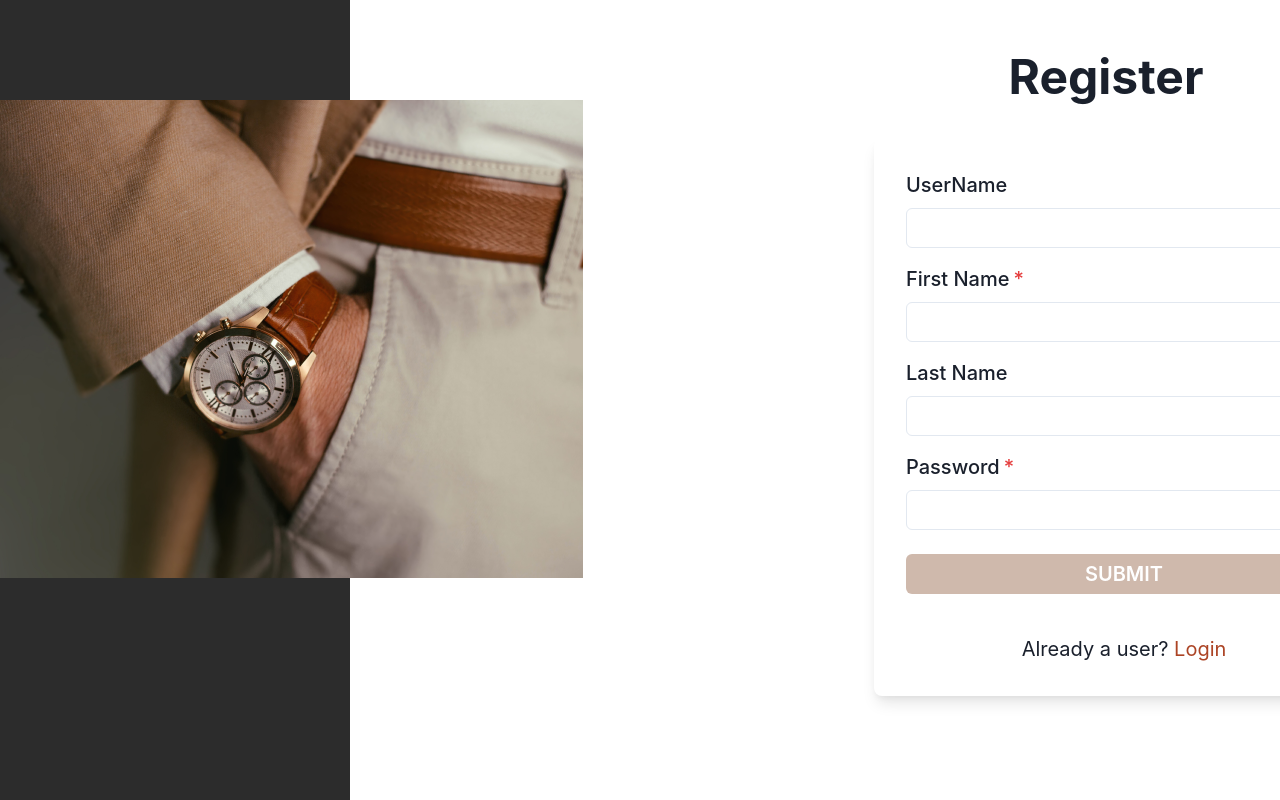
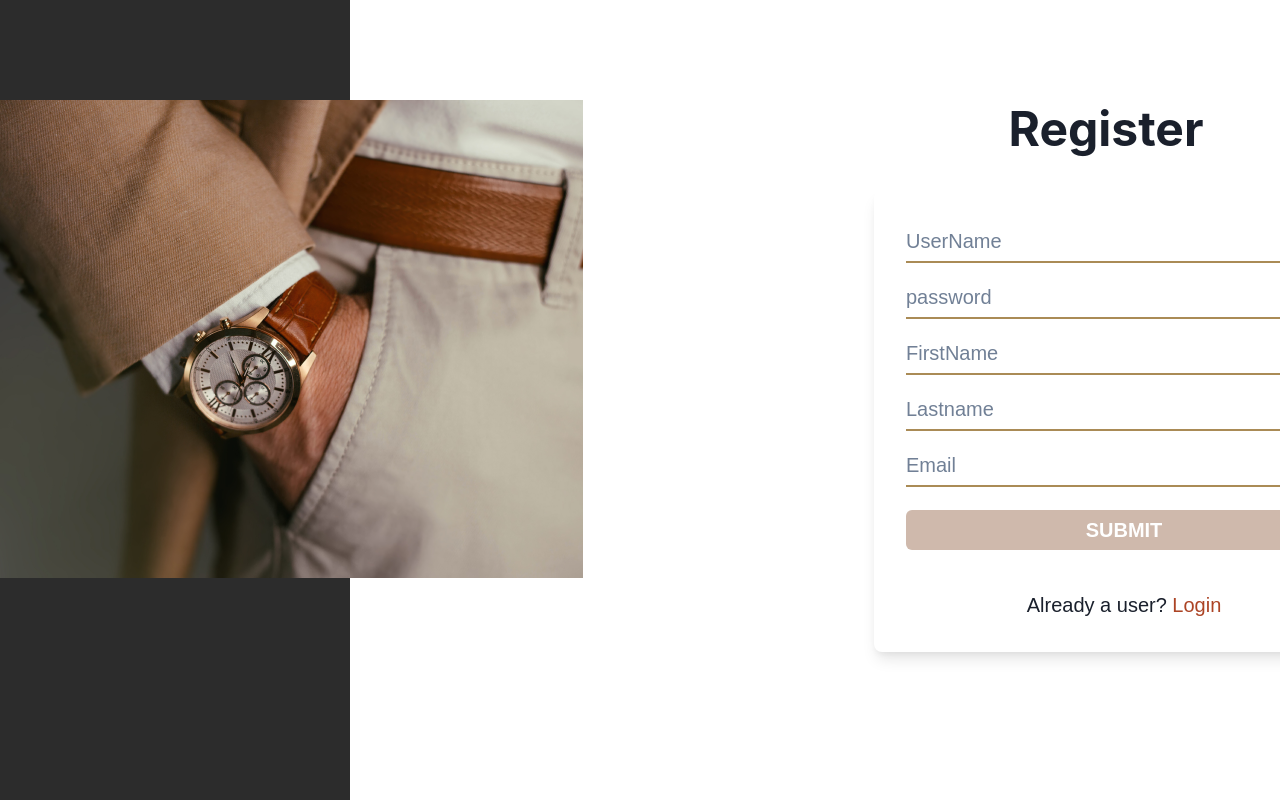
Before and after one commit to Pimporn15/project, a React (Create React App) app in the folder client/: page / in a window 1280 px wide. Shown: the top 800 px of the page. Built offline with nearby package versions, Linux system fonts and the light colour scheme.

Commit message:
update-register

```diff
--- a/client/src/index.css
+++ b/client/src/index.css
@@ -11,3 +11,10 @@ code {
   font-family: source-code-pro, Menlo, Monaco, Consolas, 'Courier New',
     monospace;
 }
+
+
+@import url("https://fonts.googleapis.com/css2?family=League+Spartan:wght@100&display=swap%22");
+
+* {
+  font-family: "League Spartan", sans-serif;
+}
--- a/client/src/pages/Registerpage.js
+++ b/client/src/pages/Registerpage.js
@@ -26,7 +26,7 @@ export default function Register() {
       align={'center'}
       justify={'center'}
      >
-      <Stack spacing={8} mx={'auto'} maxW={'lg'} py={12} px={6}>
+      <Stack spacing={8} mx={'auto'} maxW={'lg'} py={100} px={6}>
         <Stack align={'center'}>
           <Heading fontSize={'48px'} textAlign={'center'}>
           Register
@@ -45,33 +45,17 @@ export default function Register() {
               <Box>
 
                 <FormControl id="UserName">
-                  <FormLabel fontSize={'20px'} >UserName</FormLabel>
-                  <Input type="text"  />
+                  {/* <FormLabel fontSize={'20px'} >UserName</FormLabel> */}
+                  <Input type="text" variant='flushed' placeholder='UserName'fontSize={'20px'}   isInvalid
+    errorBorderColor='#AA8B56'/>
                   {/* <hr color='black' /> */}
 
                 </FormControl>
-
-              </Box>
-
-              <Box>
-                <FormControl id="firstName" isRequired>
-                  <FormLabel fontSize={'20px'}>First Name</FormLabel>
-                  <Input type="text"  />
-                </FormControl>
-              </Box>
-              <Box>
-                <FormControl id="lastName">
-                  <FormLabel fontSize={'20px'} >Last Name</FormLabel>
-                  <Input type="text"  />
-                </FormControl>
-              </Box>
-
-
-
-            <FormControl id="password" isRequired>
-              <FormLabel  fontSize={'20px'} >Password</FormLabel>
+                <FormControl id="password" isRequired  pt={4}>
+              {/* <FormLabel  fontSize={'20px'} >Password</FormLabel> */}
               <InputGroup>
-                <Input type={showPassword ? 'text' : 'password'} />
+                <Input type={showPassword ? 'text' : 'password'} variant='flushed' placeholder='password' fontSize={'20px'} isInvalid
+    errorBorderColor='#AA8B56' />
                 <InputRightElement h={'full'}>
                   <Button
                     variant={'ghost'}
@@ -83,6 +67,33 @@ export default function Register() {
                 </InputRightElement>
               </InputGroup>
             </FormControl>
+              </Box>
+
+              <Box>
+                <FormControl id="firstName" isRequired>
+                  {/* <FormLabel fontSize={'20px'}>First Name</FormLabel> */}
+                  <Input type="text" variant='flushed' placeholder='FirstName' fontSize={'20px'}  isInvalid
+    errorBorderColor='#AA8B56'/>
+                </FormControl>
+              </Box>
+              <Box>
+                <FormControl id="lastName">
+                  {/* <FormLabel fontSize={'20px'} >Last Name</FormLabel> */}
+                  <Input type="text" variant='flushed' placeholder='Lastname' fontSize={'20px'} isInvalid
+    errorBorderColor='#AA8B56'/>
+                </FormControl>
+              </Box>
+
+
+
+
+
+            <FormControl id="email" isRequired>
+              {/* <FormLabel>Email address</FormLabel> */}
+              <Input type="email"  variant='flushed' placeholder='Email' fontSize={'20px'} isInvalid
+    errorBorderColor='#AA8B56'/>
+            </FormControl>
+
             <Stack spacing={10} pt={2}>
               <Button
                 loadingText="Submitting"
```
